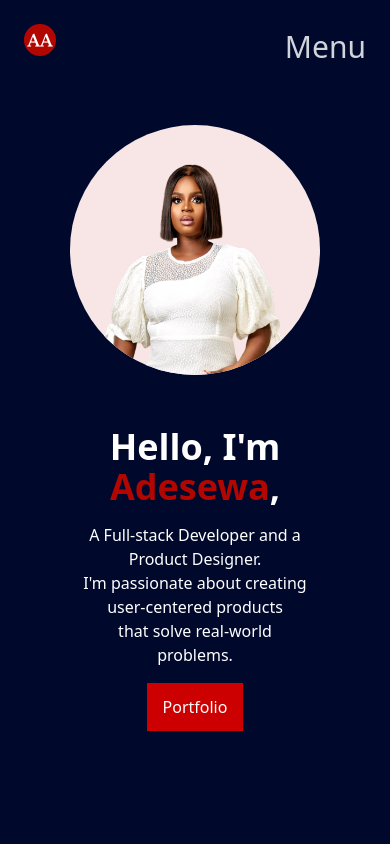
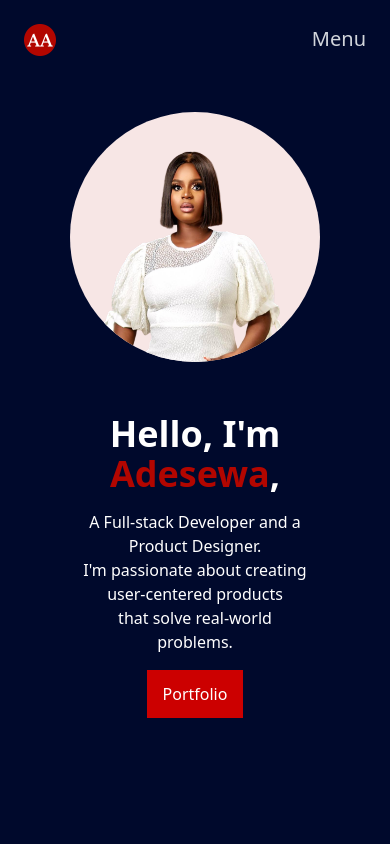
Before and after one commit to Tifebaris/6B3-WK7, a website: page index.html in a window 390 px wide. Shown: the top 844 px of the page. Drawn offline with Linux system fonts and the light colour scheme.

Commit message:
feat:create a portfolio web page

```diff
--- a/index.html
+++ b/index.html
@@ -19,7 +19,7 @@
 <body>
   <!-- Hero section -->
    <main class="bg-[#00092C] h-screen ">
-            <nav class="bg-[#00092C] flex justify-between mx-auto px-6 text-white">
+            <nav class="bg-[#00092C]  md:bg-[#00092C] flex justify-between mx-auto px-6 text-white">
 
                       <ul class="py-6">
                         <li><img src="./images/favicon-32x32.png" alt=""></li>
@@ -34,7 +34,7 @@
                       </ul>
                     </div>
                     <div class="md:hidden">
-                      <button type="button" class="text-gray-300 hover:text-white focus:outline-none focus:text-white text-[30px] py-6" id="menu-toggle">
+                      <button type="button" class="text-gray-300 hover:text-white focus:outline-none focus:text-white text-[20px] py-6" id="menu-toggle">
                          Menu
                       </button>
 
```
Also changed, not shown: dist/output.css.
